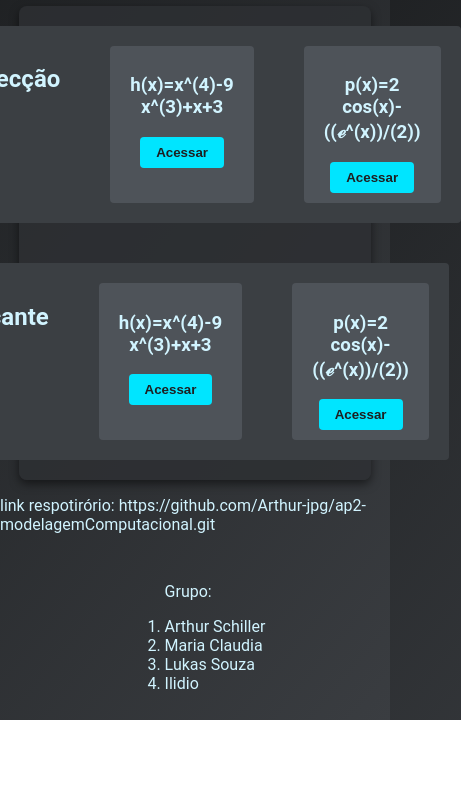
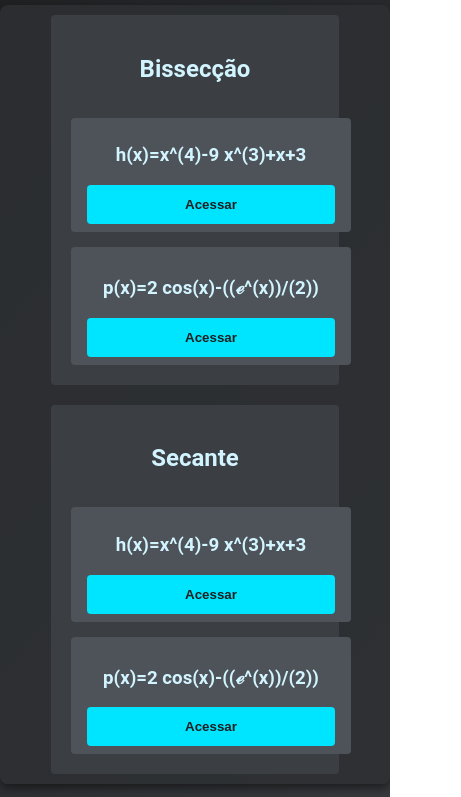
Before and after one commit to Arthur-jpg/ap2-modelagemComputacional, a plain HTML site: page index.html in a window 390 px wide. Shown: the part 124-921 px from the top of the page, 461 px wide, since content can reach past the window. Before the commit the page ends 844 px from the top, so only its background shows below. Drawn offline with Linux system fonts and the light colour scheme.

Commit message:
responsividade home

```diff
--- a/index.css
+++ b/index.css
@@ -1,4 +1,4 @@
-body {
+/* body {
     background: linear-gradient(130deg, #1d1f21, #3a3d41);
     color: #d1f4ff;
     font-family: 'Roboto', sans-serif;
@@ -52,4 +52,115 @@ button {
 a {
     text-decoration: none;
     color: #d1f4ff;
+} */
+
+
+
+body {
+    background: linear-gradient(130deg, #1d1f21, #3a3d41);
+    color: #d1f4ff;
+    font-family: 'Roboto', sans-serif;
+    display: flex;
+    justify-content: center;
+    flex-direction: column;
+    align-items: center;
+    height: 100vh;
+    margin: 0;
 }
+
+#container {
+    text-align: center;
+    display: flex;
+    flex-direction: column;
+    gap: 40px;
+    align-items: center;
+    justify-content: center;
+    width: 80%;
+    max-width: 1000px;
+    background: rgba(45, 47, 51, 0.85);
+    padding: 20px;
+    border-radius: 8px;
+    box-shadow: 0 4px 10px rgba(0, 0, 0, 0.5);
+}
+
+button {
+    padding: 8px 16px;
+    background: #00e5ff;
+    border: none;
+    border-radius: 4px;
+    color: #1d1f21;
+    cursor: pointer;
+    font-weight: bold;
+    transition: background 0.3s;
+}
+
+#bissecao {
+    display: flex;
+    flex-direction: row;
+    gap: 50px;
+    background-color: #3b3f43;
+    padding: 20px 20px;
+    border-radius: 4px;
+}
+
+#bissecao>div {
+    background-color: #4e5359;
+    padding: 10px 20px;
+    border-radius: 4px;
+}
+
+a {
+    text-decoration: none;
+    color: #d1f4ff;
+}
+
+
+
+@media (max-width: 1024px) {
+    #container {
+        width: 90%;
+        padding: 15px;
+    }
+
+    #bissecao {
+        flex-direction: column;
+        gap: 20px;
+    }
+
+    #bissecao > div {
+        padding: 10px;
+    }
+
+    button {
+        padding: 10px 20px;
+    }
+}
+
+@media (max-width: 768px) {
+
+    body {
+        padding: 10px;
+        height: auto;
+    }
+
+    #container {
+        width: 100%;
+        padding: 10px;
+        gap: 20px;
+    }
+
+    button {
+        width: 100%;
+        padding: 12px 0;
+    }
+
+    #bissecao {
+        flex-direction: column;
+        gap: 15px;
+    }
+
+    #bissecao > div {
+        width: 100%;
+        padding: 8px 16px;
+    }
+}
```
